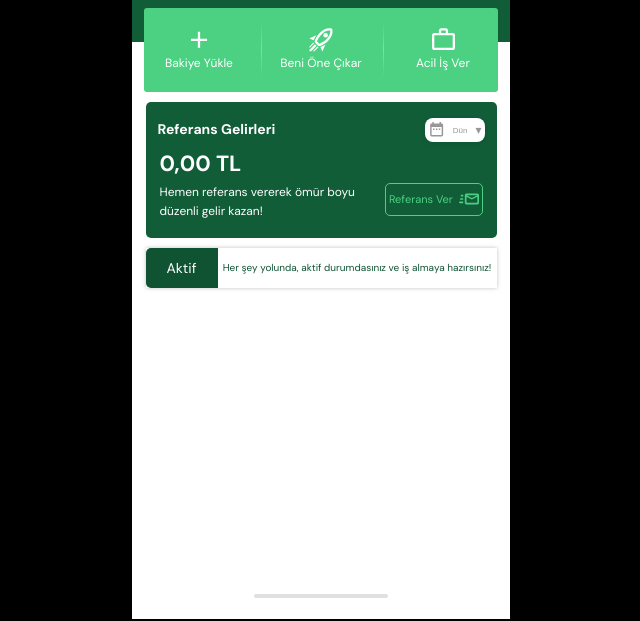
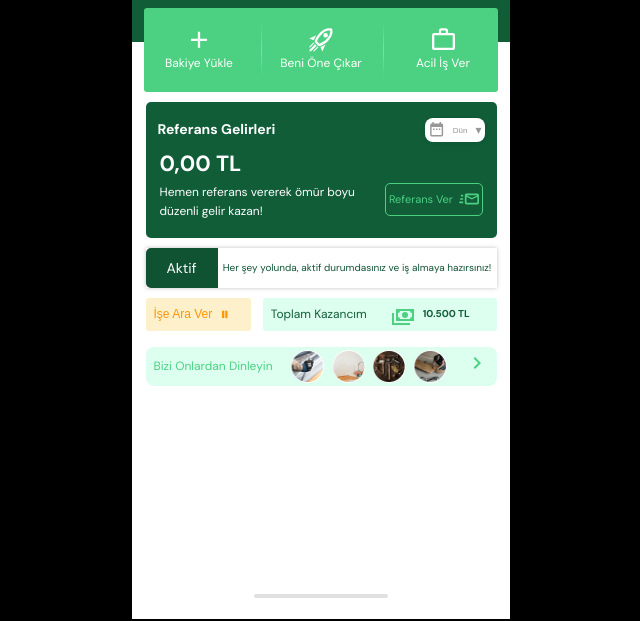
Before and after one commit to mehmetburakbaykal/eterna-case, a website: page homepage.html in a window 1280 px wide. Shown: the part 195-816 px from the top of the page, without its empty margins (319-959 px from the left). Drawn offline with Linux system fonts and the light colour scheme.

Commit message:
new section added

```diff
--- a/css/homepage.css
+++ b/css/homepage.css
@@ -306,3 +306,109 @@ footer {
     align-items: center;
     font-size: 10px;
 }
+
+.status-summary-container {
+    display: flex;
+    flex-direction: column;
+    justify-content: space-between;
+    gap: 16px;
+    width: 100%;
+    box-sizing: border-box;
+    width: 351px;
+    margin-top: 10px;
+}
+
+.status-action {
+    display: flex;
+    justify-content: space-between;
+    align-items: center;
+}
+
+.pause-button {
+    background: rgba(255, 240, 204, 1);
+    color: rgba(255, 149, 0, 1);
+    font-size: 12px;
+    line-height: 19px;
+    border: none;
+    border-radius: 3px;
+    padding: 4px 8px;
+    height: 33px;
+    display: flex;
+    align-items: center;
+    gap: 8px;
+    cursor: pointer;
+    width: 110px;
+}
+
+.pause-icon {
+    font-size: 18px;
+}
+
+.total-earnings {
+    display: flex;
+    align-items: center;
+    background: rgba(220, 255, 239, 1);
+    border-radius: 3px;
+    gap: 24px;
+    width: fit-content;
+    width: 229px;
+    height: 33px;
+    padding: 0 8px;
+    margin-left: 12px;
+}
+
+.total-earnings span {
+    font-size: 12px;
+    color: rgba(17, 93, 56, 1);
+}
+
+.earnings-details {
+    display: flex;
+    align-items: center;
+    gap: 8px;
+}
+
+.earnings-details svg {
+    color: rgba(76, 208, 129, 1);
+}
+
+.earnings-details strong {
+    font-size: 10px;
+    font-weight: 700;
+    color: rgba(17, 93, 56, 1);
+}
+
+.testimonial-section {
+    display: flex;
+    align-items: center;
+    justify-content: space-between;
+    background: rgba(220, 255, 239, 1);
+    border-radius: 8px;
+    padding: 3px 8px;
+    width: 100%;
+    box-sizing: border-box;
+}
+
+.testimonial-section span {
+    font-size: 12px;
+    color: rgb(76, 208, 129);
+}
+
+.testimonial-images {
+    display: flex;
+    gap: 8px;
+    align-items: center;
+}
+
+.testimonial-images img {
+    width: 33px;
+    height: 33px;
+    border-radius: 50%;
+    object-fit: cover;
+}
+
+.arrow-icon {
+    color: rgb(76, 208, 129);
+    font-size: 12px;
+    font-weight: bold;
+}
--- a/homepage.html
+++ b/homepage.html
@@ -38,7 +38,7 @@
             </header>
 
             <div id="header-nav">
-                <img src="assests/image.png" alt="Logo" class="homepage-logo">
+                <img src="assests/logo.png" alt="Logo" class="homepage-logo">
                 <div class="header-nav-right-container">
                     <span>
                         <svg xmlns="http://www.w3.org/2000/svg" width="20" height="20" viewBox="0 0 24 24">
@@ -188,7 +188,39 @@
             </div>
 
             <div class="main-content-position">
-                <div id=""></div>
+                <div class="status-summary-container">
+                    <div class="status-action">
+                        <button class="pause-button">
+                            İşe Ara Ver
+                            <span class="pause-icon">⏸</span>
+                        </button>
+                        <div class="total-earnings">
+                            <span>Toplam Kazancım</span>
+                            <div class="earnings-details">
+                                <svg xmlns="http://www.w3.org/2000/svg" width="24" height="24" viewBox="0 0 24 24">
+                                    <path fill="currentColor"
+                                        d="M5 6h18v12H5zm9 3a3 3 0 0 1 3 3a3 3 0 0 1-3 3a3 3 0 0 1-3-3a3 3 0 0 1 3-3M9 8a2 2 0 0 1-2 2v4a2 2 0 0 1 2 2h10a2 2 0 0 1 2-2v-4a2 2 0 0 1-2-2zm-8 2h2v10h16v2H1z" />
+                                </svg>
+                                <strong>10.500 TL</strong>
+                            </div>
+                        </div>
+                    </div>
+                    <div class="testimonial-section">
+                        <span>Bizi Onlardan Dinleyin</span>
+                        <div class="testimonial-images">
+                            <img src="assests/image1.png" alt="Testimonial 1">
+                            <img src="assests/image2.png" alt="Testimonial 2">
+                            <img src="assests/image3.png" alt="Testimonial 3">
+                            <img src="assests/image4.png" alt="Testimonial 4">
+                        </div>
+                        <span class="arrow-icon">
+                            <svg xmlns="http://www.w3.org/2000/svg" width="24" height="24" viewBox="0 0 24 24">
+                                <path fill="currentColor" d="M8.59 16.58L13.17 12L8.59 7.41L10 6l6 6l-6 6z" />
+                            </svg>
+                        </span>
+                    </div>
+                </div>
+
             </div>
         </div>
 
```
Also changed, not shown: index.html (+1 -1 lines), working-hours.html (+1 -1 lines), assests/image1.png (added), assests/image2.png (added), assests/image3.png (added), assests/image4.png (added), assests/logo.png (renamed from assests/image.png).
